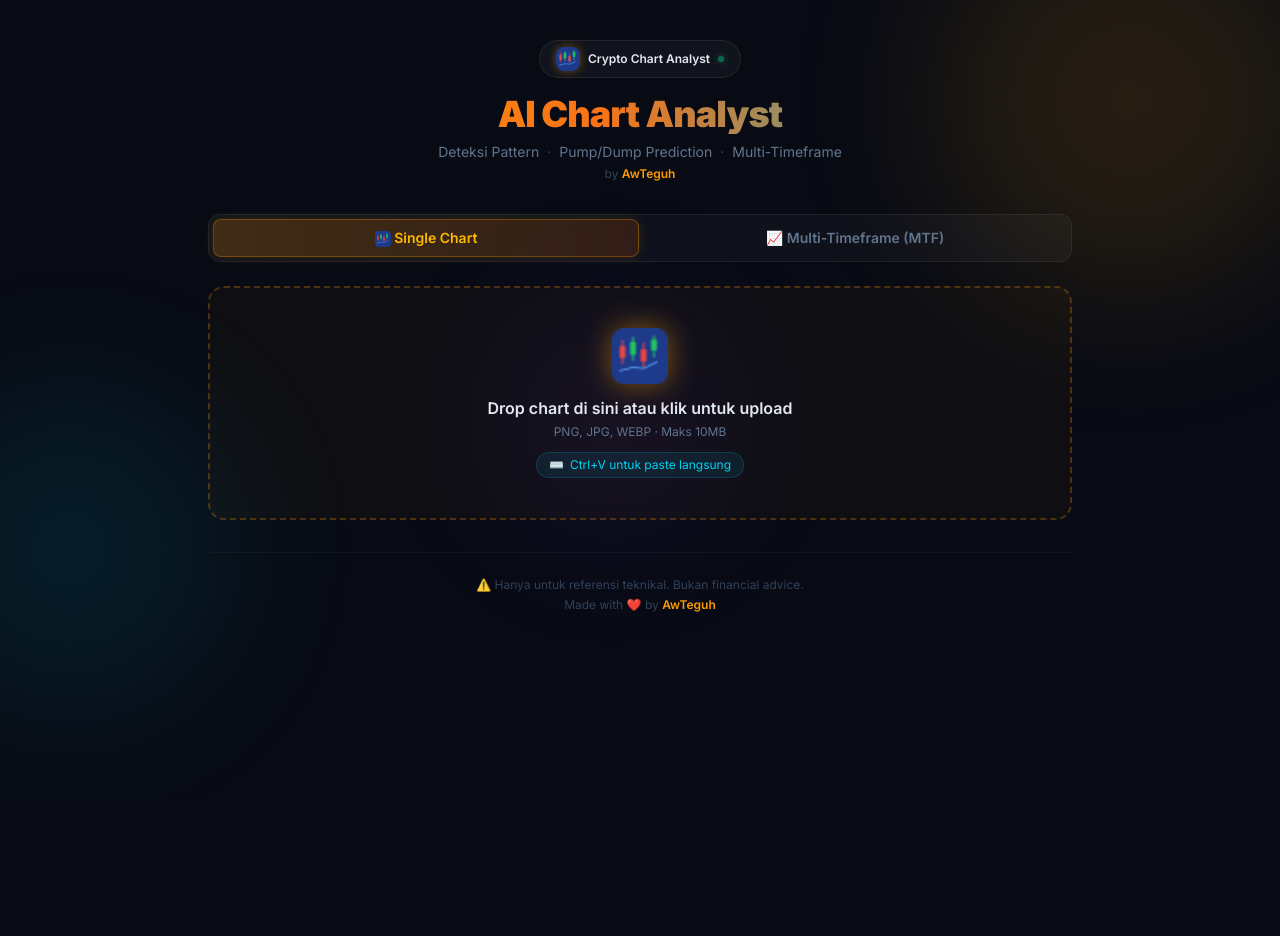
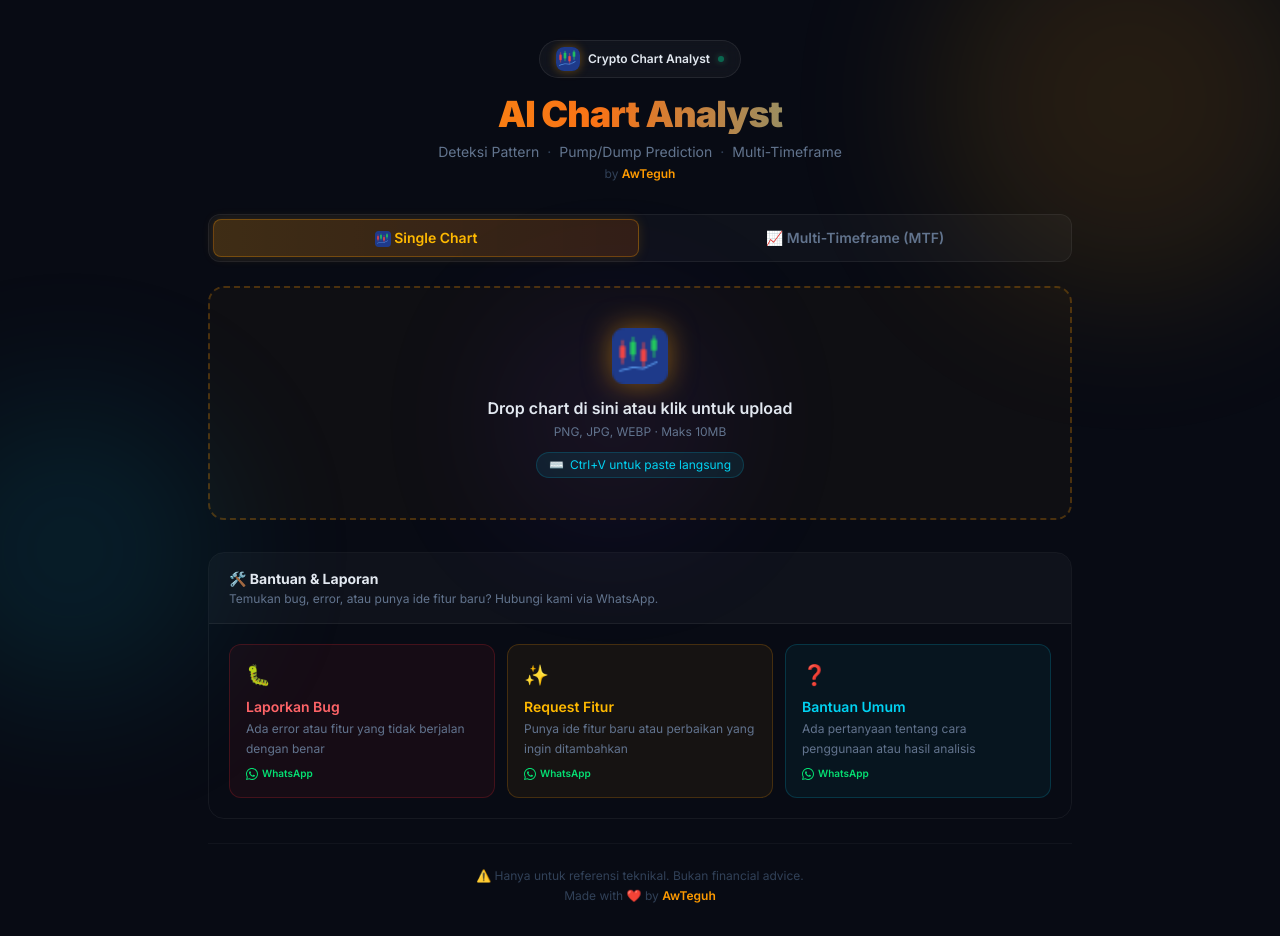
Before and after one commit to awteguh/crypto-chart-analyst, a Next.js app: page / in a window 1280 px wide. Before the commit the page ends 800 px from the top, so only its background shows below. Built offline with nearby package versions, Linux system fonts and the light colour scheme.

Commit message:
feat: add help desk section with WhatsApp links (bug report, feature request, bantuan)

```diff
--- a/src/app/page.tsx
+++ b/src/app/page.tsx
@@ -278,8 +278,85 @@ export default function Home() {
         </div>
       )}
 
+      {/* Help Desk / Report */}
+      <div className="mt-8 border border-white/[0.06] rounded-2xl overflow-hidden">
+        <div className="bg-white/[0.03] px-5 py-4 border-b border-white/[0.06]">
+          <h2 className="text-sm font-bold text-[#e2e8f0]">🛠️ Bantuan & Laporan</h2>
+          <p className="text-xs text-slate-500 mt-0.5">
+            Temukan bug, error, atau punya ide fitur baru? Hubungi kami via WhatsApp.
+          </p>
+        </div>
+        <div className="p-5 grid grid-cols-1 sm:grid-cols-3 gap-3">
+          {/* Bug Report */}
+          <a
+            href={`https://wa.me/6282228305590?text=${encodeURIComponent('🐛 *BUG REPORT — Crypto Chart Analyst*\n\nDeskripsi bug:\n\nLangkah reproduksi:\n\nExpected:\n\nActual:')}`}
+            target="_blank"
+            rel="noopener noreferrer"
+            className="flex flex-col gap-2 p-4 bg-red-500/[0.06] border border-red-500/20 rounded-xl hover:bg-red-500/[0.1] hover:border-red-500/35 transition-all duration-200 group"
+          >
+            <div className="text-xl">🐛</div>
+            <div>
+              <div className="text-sm font-semibold text-red-400 group-hover:text-red-300 transition-colors">
+                Laporkan Bug
+              </div>
+              <div className="text-xs text-slate-500 mt-0.5 leading-relaxed">
+                Ada error atau fitur yang tidak berjalan dengan benar
+              </div>
+            </div>
+            <div className="flex items-center gap-1 text-[10px] text-green-400 font-semibold mt-auto">
+              <svg viewBox="0 0 24 24" className="w-3 h-3 fill-current"><path d="M17.472 14.382c-.297-.149-1.758-.867-2.03-.967-.273-.099-.471-.148-.67.15-.197.297-.767.966-.94 1.164-.173.199-.347.223-.644.075-.297-.15-1.255-.463-2.39-1.475-.883-.788-1.48-1.761-1.653-2.059-.173-.297-.018-.458.13-.606.134-.133.298-.347.446-.52.149-.174.198-.298.298-.497.099-.198.05-.371-.025-.52-.075-.149-.669-1.612-.916-2.207-.242-.579-.487-.5-.669-.51-.173-.008-.371-.01-.57-.01-.198 0-.52.074-.792.372-.272.297-1.04 1.016-1.04 2.479 0 1.462 1.065 2.875 1.213 3.074.149.198 2.096 3.2 5.077 4.487.709.306 1.262.489 1.694.625.712.227 1.36.195 1.871.118.571-.085 1.758-.719 2.006-1.413.248-.694.248-1.289.173-1.413-.074-.124-.272-.198-.57-.347z"/><path d="M12 0C5.373 0 0 5.373 0 12c0 2.127.557 4.121 1.529 5.849L0 24l6.335-1.652A11.954 11.954 0 0012 24c6.627 0 12-5.373 12-12S18.627 0 12 0zm0 22c-1.885 0-3.645-.52-5.148-1.422l-.369-.219-3.763.981.998-3.662-.24-.378A9.944 9.944 0 012 12C2 6.477 6.477 2 12 2s10 4.477 10 10-4.477 10-10 10z"/></svg>
+              WhatsApp
+            </div>
+          </a>
+
+          {/* Feature Request */}
+          <a
+            href={`https://wa.me/6282228305590?text=${encodeURIComponent('✨ *FEATURE REQUEST — Crypto Chart Analyst*\n\nFitur yang diinginkan:\n\nAlasan / use case:\n\nContoh / referensi (opsional):')}`}
+            target="_blank"
+            rel="noopener noreferrer"
+            className="flex flex-col gap-2 p-4 bg-amber-500/[0.06] border border-amber-500/20 rounded-xl hover:bg-amber-500/[0.1] hover:border-amber-500/35 transition-all duration-200 group"
+          >
+            <div className="text-xl">✨</div>
+            <div>
+              <div className="text-sm font-semibold text-amber-400 group-hover:text-amber-300 transition-colors">
+                Request Fitur
+              </div>
+              <div className="text-xs text-slate-500 mt-0.5 leading-relaxed">
+                Punya ide fitur baru atau perbaikan yang ingin ditambahkan
+              </div>
+            </div>
+            <div className="flex items-center gap-1 text-[10px] text-green-400 font-semibold mt-auto">
+              <svg viewBox="0 0 24 24" className="w-3 h-3 fill-current"><path d="M17.472 14.382c-.297-.149-1.758-.867-2.03-.967-.273-.099-.471-.148-.67.15-.197.297-.767.966-.94 1.164-.173.199-.347.223-.644.075-.297-.15-1.255-.463-2.39-1.475-.883-.788-1.48-1.761-1.653-2.059-.173-.297-.018-.458.13-.606.134-.133.298-.347.446-.52.149-.174.198-.298.298-.497.099-.198.05-.371-.025-.52-.075-.149-.669-1.612-.916-2.207-.242-.579-.487-.5-.669-.51-.173-.008-.371-.01-.57-.01-.198 0-.52.074-.792.372-.272.297-1.04 1.016-1.04 2.479 0 1.462 1.065 2.875 1.213 3.074.149.198 2.096 3.2 5.077 4.487.709.306 1.262.489 1.694.625.712.227 1.36.195 1.871.118.571-.085 1.758-.719 2.006-1.413.248-.694.248-1.289.173-1.413-.074-.124-.272-.198-.57-.347z"/><path d="M12 0C5.373 0 0 5.373 0 12c0 2.127.557 4.121 1.529 5.849L0 24l6.335-1.652A11.954 11.954 0 0012 24c6.627 0 12-5.373 12-12S18.627 0 12 0zm0 22c-1.885 0-3.645-.52-5.148-1.422l-.369-.219-3.763.981.998-3.662-.24-.378A9.944 9.944 0 012 12C2 6.477 6.477 2 12 2s10 4.477 10 10-4.477 10-10 10z"/></svg>
+              WhatsApp
+            </div>
+          </a>
+
+          {/* General Help */}
+          <a
+            href={`https://wa.me/6282228305590?text=${encodeURIComponent('❓ *PERTANYAAN — Crypto Chart Analyst*\n\nPertanyaan saya:')}`}
+            target="_blank"
+            rel="noopener noreferrer"
+            className="flex flex-col gap-2 p-4 bg-cyan-500/[0.06] border border-cyan-500/20 rounded-xl hover:bg-cyan-500/[0.1] hover:border-cyan-500/35 transition-all duration-200 group"
+          >
+            <div className="text-xl">❓</div>
+            <div>
+              <div className="text-sm font-semibold text-cyan-400 group-hover:text-cyan-300 transition-colors">
+                Bantuan Umum
+              </div>
+              <div className="text-xs text-slate-500 mt-0.5 leading-relaxed">
+                Ada pertanyaan tentang cara penggunaan atau hasil analisis
+              </div>
+            </div>
+            <div className="flex items-center gap-1 text-[10px] text-green-400 font-semibold mt-auto">
+              <svg viewBox="0 0 24 24" className="w-3 h-3 fill-current"><path d="M17.472 14.382c-.297-.149-1.758-.867-2.03-.967-.273-.099-.471-.148-.67.15-.197.297-.767.966-.94 1.164-.173.199-.347.223-.644.075-.297-.15-1.255-.463-2.39-1.475-.883-.788-1.48-1.761-1.653-2.059-.173-.297-.018-.458.13-.606.134-.133.298-.347.446-.52.149-.174.198-.298.298-.497.099-.198.05-.371-.025-.52-.075-.149-.669-1.612-.916-2.207-.242-.579-.487-.5-.669-.51-.173-.008-.371-.01-.57-.01-.198 0-.52.074-.792.372-.272.297-1.04 1.016-1.04 2.479 0 1.462 1.065 2.875 1.213 3.074.149.198 2.096 3.2 5.077 4.487.709.306 1.262.489 1.694.625.712.227 1.36.195 1.871.118.571-.085 1.758-.719 2.006-1.413.248-.694.248-1.289.173-1.413-.074-.124-.272-.198-.57-.347z"/><path d="M12 0C5.373 0 0 5.373 0 12c0 2.127.557 4.121 1.529 5.849L0 24l6.335-1.652A11.954 11.954 0 0012 24c6.627 0 12-5.373 12-12S18.627 0 12 0zm0 22c-1.885 0-3.645-.52-5.148-1.422l-.369-.219-3.763.981.998-3.662-.24-.378A9.944 9.944 0 012 12C2 6.477 6.477 2 12 2s10 4.477 10 10-4.477 10-10 10z"/></svg>
+              WhatsApp
+            </div>
+          </a>
+        </div>
+      </div>
+
       {/* Footer */}
-      <div className="text-center mt-8 space-y-1 border-t border-white/[0.04] pt-6">
+      <div className="text-center mt-6 space-y-1 border-t border-white/[0.04] pt-6">
         <p className="text-xs text-slate-700">
           ⚠️ Hanya untuk referensi teknikal. Bukan financial advice.
         </p>
```
